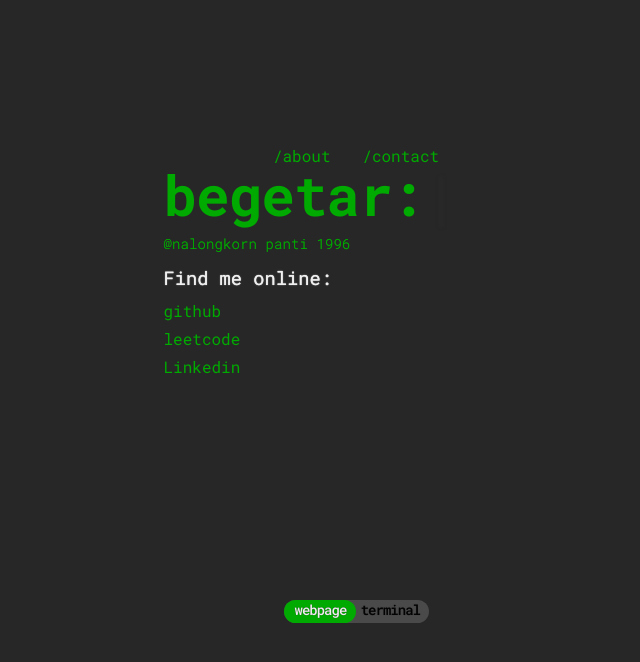
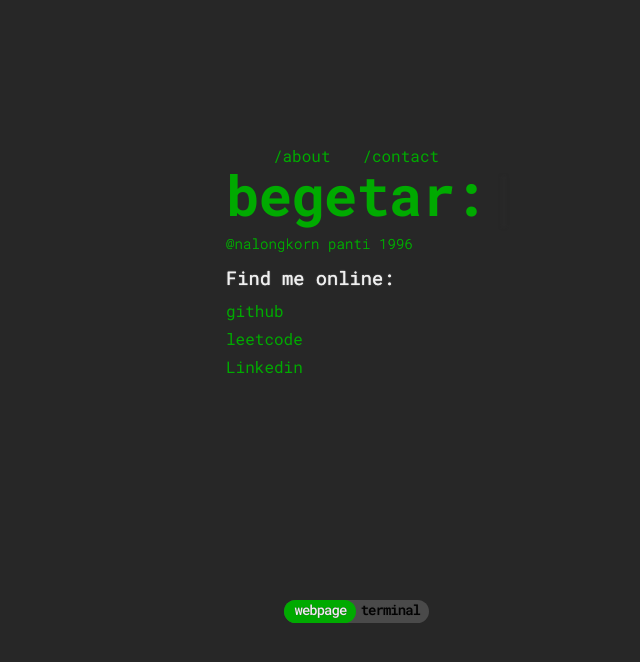
Before and after one commit to Justar96/justar96.github.io, a plain HTML site: page index.html in a window 1280 px wide. Shown: the whole page, without its empty margins (284-924 px from the left). Drawn offline with Linux system fonts and the light colour scheme.

Commit message:
fix center css

```diff
--- a/index.html
+++ b/index.html
@@ -21,7 +21,7 @@
         </ul>
       </nav>
       <main>
-        <h1><span>bege</span><span>tar</span><span>:</span><span class="cursor">|</span><span class="cursor"></span></h1>
+        <h1><span>bege</span><span>tar</span><span>:</span><span id="cursor">|</span><span id="cursor"></span></h1>
         <h5>@nalongkorn panti 1996</h5>
         <h3 id="h3-1stpage">Find me online:</h3>
         <ul>
--- a/style.css
+++ b/style.css
@@ -78,7 +78,7 @@ h1 {
 }
 
 h1 span {
-  transition: 0.8s;
+  transition: 0.75s;
 }
 
 h1:hover span:nth-child(1) {
@@ -291,7 +291,7 @@ nav ul li {
 }
 
 main {
-  width: 400px;
+  width: 275px;
   margin-top: 15px;
   margin-left: 15px;
   justify-content: center;
@@ -345,7 +345,7 @@ main {
   }
 }
 
-.cursor {
+#cursor {
   font-family: "Roboto Mono", monospace;
   text-shadow: 0 0 0.05em #292929;
   font-weight: 700;
```
